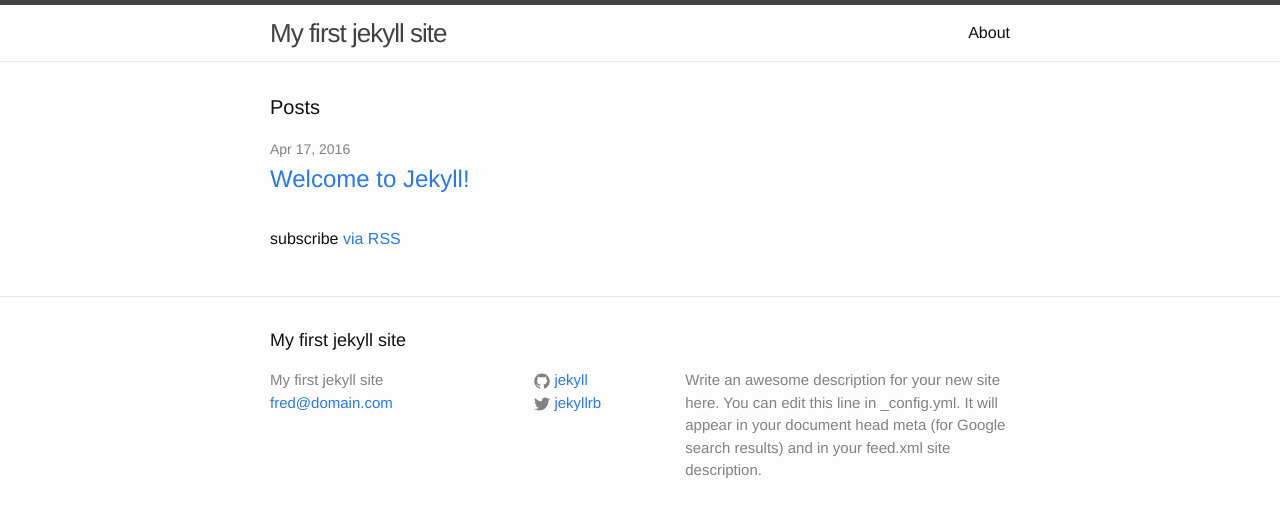
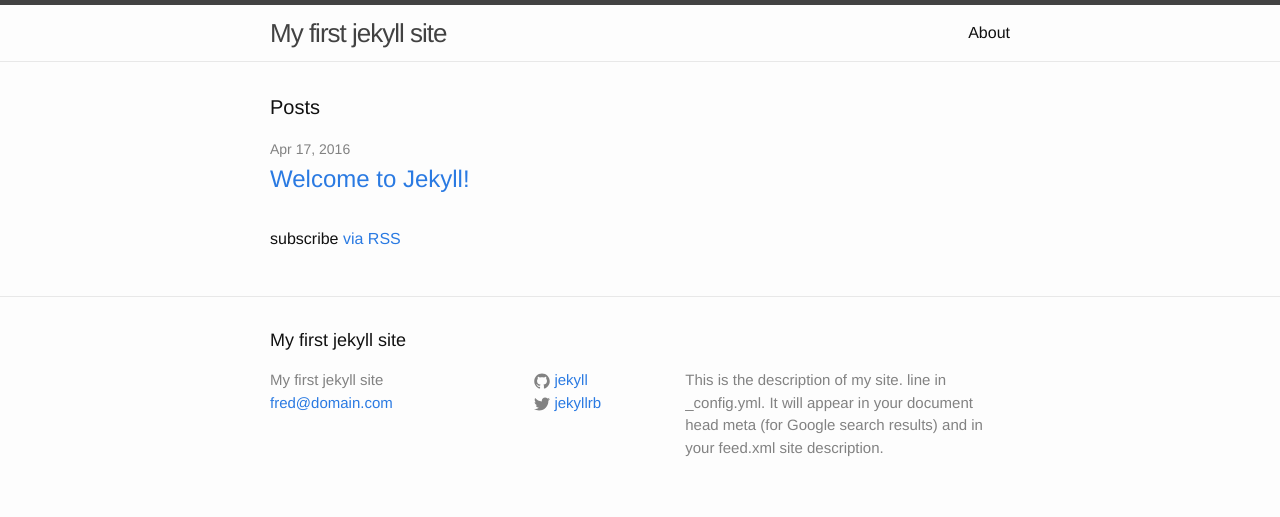
Before and after one commit to l2fprod/jekyll-test, a Jekyll site: the page built from index.html, in a window 1280 px wide. Shown: the top 517 px of the page. Built offline with Jekyll 4.4.1, drawn with Linux system fonts in a browser that asks for light colours.

Commit message:
Update _config.yml

```diff
--- a/_config.yml
+++ b/_config.yml
@@ -9,7 +9,7 @@
 title: My first jekyll site
 email: fred@domain.com
 description: > # this means to ignore newlines until "baseurl:"
-  Write an awesome description for your new site here. You can edit this
+  This is the description of my site.
   line in _config.yml. It will appear in your document head meta (for
   Google search results) and in your feed.xml site description.
 baseurl: "" # the subpath of your site, e.g. /blog
```
